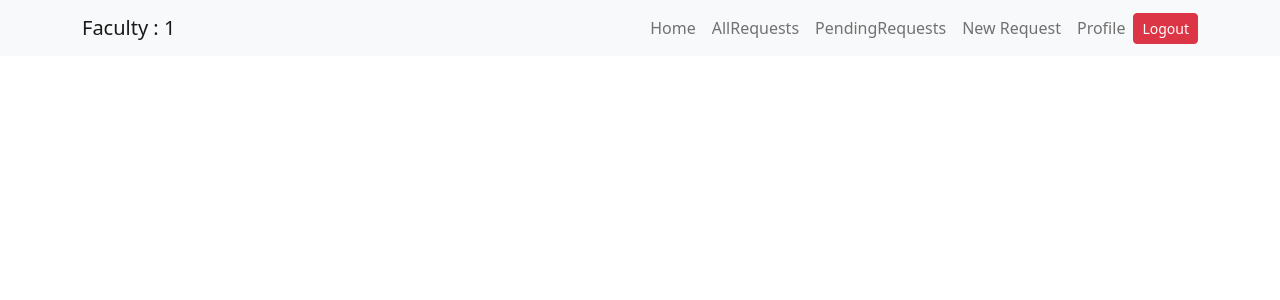
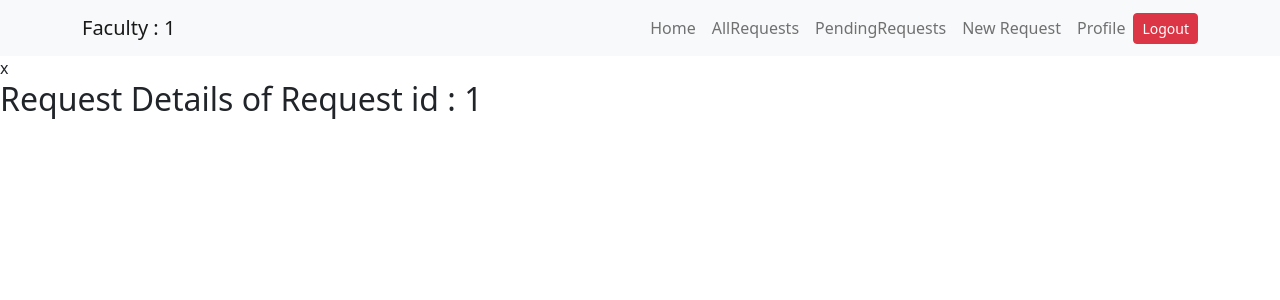
Before and after one commit to Nik123-cpp/DDF, a React (Create React App) app in the folder frontend/: page /Faculty/1/AllRequests/1 in a window 1280 px wide. Shown: the top 300 px of the page. Built offline with nearby package versions, Linux system fonts and the light colour scheme.

Commit message:
Removed Faculty NavBar

```diff
--- a/frontend/src/components/Faculty/Faculty_AllRequests.js
+++ b/frontend/src/components/Faculty/Faculty_AllRequests.js
@@ -1,7 +1,5 @@
 import React ,{useEffect,useState} from 'react'
-import Faculty_Navbar from './Faculty_Navbar1'
 import { Container } from 'react-bootstrap';
-import { useLocation } from 'react-router-dom';
 import Table from '../table';
 
 const columns = [
@@ -67,7 +65,6 @@
 
     return (
       <>
-        <Faculty_Navbar  />
 
         <Container style={{ height: '70%', width: '100%' }} >
           <h3 style={{paddingTop : '1em' , paddingBottom: '0.5em'}} >
--- a/frontend/src/components/Faculty/Faculty_Home.js
+++ b/frontend/src/components/Faculty/Faculty_Home.js
@@ -1,8 +1,6 @@
 import React from 'react'
 import {useParams , Outlet} from 'react-router-dom'
-import Faculty_Navbar from './Faculty_Navbar1'
 
-import { useLocation } from 'react-router-dom';
 
 
 
@@ -15,7 +13,6 @@
 
     return (
       <div>
-        <Faculty_Navbar/>
         <h2>
           Home Page : {result_email}
         </h2>
--- a/frontend/src/components/Faculty/Faculty_Navbar1.js
+++ b/frontend/src/components/Faculty/Faculty_Navbar1.js
@@ -1,5 +1,5 @@
-import React ,{Component, useState} from 'react'
-import {useParams , useNavigate ,Link} from 'react-router-dom'
+import React  from 'react'
+import {useParams , useNavigate ,Link, Outlet} from 'react-router-dom'
 import { Container , Nav , Navbar , Button } from 'react-bootstrap';
 
 function Faculty_Navbar() {
@@ -23,6 +23,7 @@
 
   return (
 
+    <div>
       <Navbar sticky="top" bg="light" expand="lg" variant='light'>
         <Container>
           <Navbar.Brand >Faculty : {user_id}</Navbar.Brand>
@@ -42,6 +43,8 @@
 
         </Container>
       </Navbar>
+      <Outlet />
+    </div>
   )
 }
 
--- a/frontend/src/components/Faculty/Faculty_NewRequest.js
+++ b/frontend/src/components/Faculty/Faculty_NewRequest.js
@@ -1,9 +1,7 @@
 import './Faculty_Styles/DDF_NewRequest.css'
 
 import React , {useState} from 'react'
-import Faculty_Navbar from './Faculty_Navbar1'
 import { Container, Row, Col, Form} from 'react-bootstrap';
-import { useLocation } from 'react-router-dom';
 
 function Faculty_NewRequest() {
 
@@ -66,7 +64,6 @@
 
     return (
       <div>
-        <Faculty_Navbar  />
 
         <Container className="reqform">
             <Form className="form-horizontal" onSubmit={handle_submit}>
--- a/frontend/src/components/Faculty/Faculty_PendingRequests.js
+++ b/frontend/src/components/Faculty/Faculty_PendingRequests.js
@@ -1,7 +1,5 @@
 import React ,{useEffect,useState} from 'react'
-import Faculty_Navbar from './Faculty_Navbar1'
 import { Container } from 'react-bootstrap';
-import { useLocation } from 'react-router-dom';
 import Table from '../table';
 
 const columns = [
@@ -67,7 +65,6 @@
 
     return (
       <>
-        <Faculty_Navbar />
 
         <Container style={{ height: '70%', width: '100%' }} >
           <h3 style={{paddingTop : '1em' , paddingBottom: '0.5em'}} >
--- a/frontend/src/components/Faculty/Faculty_ReqDetails.js
+++ b/frontend/src/components/Faculty/Faculty_ReqDetails.js
@@ -1,21 +1,14 @@
 import React from 'react'
 import {useParams} from 'react-router-dom'
-import Faculty_Navbar from './Faculty_Navbar1'
-import { useLocation } from 'react-router-dom'
 
 function Faculty_ReqDetails() {
 
     const params = useParams()
     const request_id = params.request_id
 
-
-
-    let facutly_email = localStorage.getItem("UserEmail")
-
     return (
       <div>
-        <Faculty_Navbar  />
-        <h2>
+x        <h2>
           Request Details of Request id : {request_id}
         </h2>
       </div>
--- a/frontend/src/components/Profile.js
+++ b/frontend/src/components/Profile.js
@@ -1,13 +1,10 @@
-import React , {Component}from "react";
-import Faculty_Navbar from "./Faculty/Faculty_Navbar1";
+import React from "react";
 import "../Styles/Profile.css";
 
-import { useNavigate } from "react-router-dom";
 
 
 import { useEffect, useState } from "react";
-import ReactDOM from "react-dom";
-import { Link, useLocation } from "react-router-dom";
+import { useLocation } from "react-router-dom";
 // On click of Change password button new component will be shown/Added with new password fields
 
 function Profile() {
@@ -42,7 +39,6 @@
 
   return (
     <div>
-      <Faculty_Navbar state = {data}/>
 
       <div className="Profile_block">
         <div className="Profile_block_inner">
```
Lines whose indentation alone changed are shown as unchanged.
